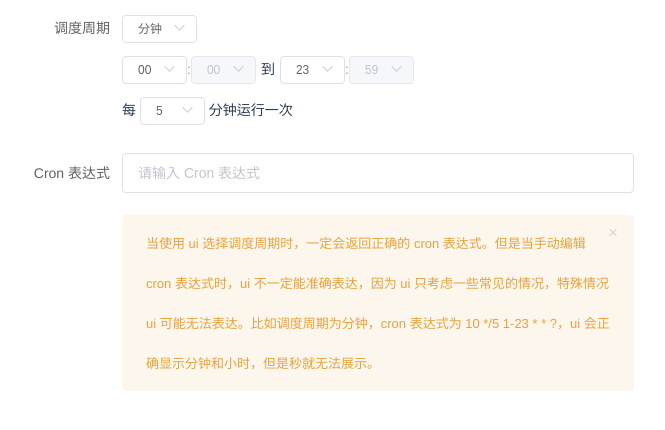
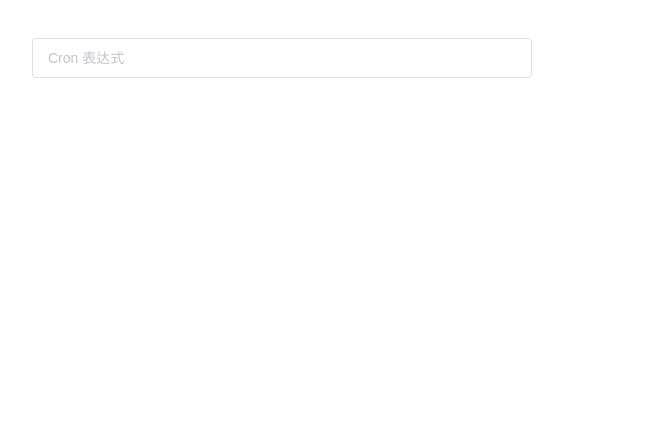
Before and after one commit to willxiao90/cron-picker-vue, a Vue app: page / in a window 1280 px wide. Shown: the top 430 px of the page, without its empty margins (6-671 px from the left). Built offline with nearby package versions, Linux system fonts and the light colour scheme.

Commit message:
feat: 去掉反解析功能 & ui 改为弹窗形式

```diff
--- a/example/App.vue
+++ b/example/App.vue
@@ -1,44 +1,44 @@
 <template>
   <div id="app">
-    <el-form  label-width="120px">
-      <el-form-item label="调度周期">
-        <cron-picker :interval="interval" :cron="cron" @change="onChange" />
-      </el-form-item>
-      <el-form-item label="Cron 表达式">
-        <el-input v-model="cron" placeholder="请输入 Cron 表达式" />
-      </el-form-item>
-      <el-form-item label="">
-        <el-alert
-        title="当使用 ui 选择调度周期时，一定会返回正确的 cron 表达式。但是当手动编辑 cron 表达式时，ui 不一定能准确表达，因为 ui 只考虑一些常见的情况，特殊情况 ui 可能无法表达。比如调度周期为分钟，cron 表达式为 10 */5 1-23 * * ?，ui 会正确显示分钟和小时，但是秒就无法展示。"
-        type="warning">
-      </el-alert>
-      </el-form-item>
-    </el-form>
+    <el-popover v-model="popoverVisible" width="480">
+      <cron-picker @change="onChange" @close="close()" />
+      <el-input
+        slot="reference"
+        v-model="cron"
+        placeholder="Cron 表达式"
+        style="width: 500px"
+      />
+    </el-popover>
   </div>
 </template>
 
 <script>
-import CronPicker from '../src/components/index.vue'
+import CronPicker from "../src/components/index.vue";
 
 export default {
-  name: 'App',
+  name: "App",
   components: {
-    CronPicker
+    CronPicker,
   },
-  data(){
+  data() {
     return {
-      interval: 'minute',
-      cron: ''
-    }
+      popoverVisible: false, // 是否显示 popover 提示框
+      cron: "", // Cron 表达式
+    };
   },
   methods: {
-    onChange(res) {
-      console.log(res)
-      this.interval = res.interval
-      this.cron = res.cron
+    // change 事件会返回新的 cron 表达式
+    onChange(cron) {
+      console.log(cron);
+      this.cron = cron;
+      this.close();
     },
-  }
-}
+    // 关闭 popover 提示框
+    close() {
+      this.popoverVisible = false;
+    },
+  },
+};
 </script>
 
 <style>
@@ -47,6 +47,6 @@ export default {
   -webkit-font-smoothing: antialiased;
   -moz-osx-font-smoothing: grayscale;
   color: #2c3e50;
-  width: 50%;
+  padding: 30px;
 }
 </style>
--- a/src/components/CronDay.vue
+++ b/src/components/CronDay.vue
@@ -1,9 +1,14 @@
 <template>
   <div>
     <div>
-      <div>
-        小时
-        <el-select v-model="hours" multiple size="mini" style="width: 350px" @change="emitChange()">
+      <div class="cron-picker-row">
+        <el-select
+          v-model="hours"
+          multiple
+          size="mini"
+          style="width: 280px"
+          @change="emitChange()"
+        >
           <el-option
             v-for="item in hourOptions"
             :key="item.value"
@@ -11,11 +16,17 @@
             :value="item.value"
           />
         </el-select>
+        小时，
       </div>
 
-      <div>
+      <div class="cron-picker-row">
         分钟
-        <el-select v-model="minute" size="mini" style="width: 65px" @change="emitChange()">
+        <el-select
+          v-model="minute"
+          size="mini"
+          style="width: 65px"
+          @change="emitChange()"
+        >
           <el-option
             v-for="item in minuteOptions"
             :key="item.value"
@@ -30,14 +41,13 @@
 </template>
 
 <script>
-
 export default {
-  name: 'CronDay',
+  name: "CronDay",
   data() {
     return {
       hours: [0],
-      minute: 0
-    }
+      minute: 0,
+    };
   },
   computed: {
     hourOptions() {
@@ -45,56 +55,49 @@ export default {
         if (i < 10) {
           return {
             value: i,
-            label: '0' + i
-          }
+            label: "0" + i,
+          };
         } else {
           return {
             value: i,
-            label: i
-          }
+            label: i,
+          };
         }
-      })
+      });
     },
     minuteOptions() {
       return Array.from(Array(60), (_, i) => {
         if (i < 10) {
           return {
             value: i,
-            label: '0' + i
-          }
+            label: "0" + i,
+          };
         } else {
           return {
             value: i,
-            label: i
-          }
+            label: i,
+          };
         }
-      })
+      });
     },
     cronExp() {
       if (this.hours.length === 0) {
-        return `0 ${this.minute} * * * ?`
+        return `0 ${this.minute} * * * ?`;
       }
-      return `0 ${this.minute} ${this.hours.join(',')} * * ?`
-    }
+      return `0 ${this.minute} ${this.hours.join(",")} * * ?`;
+    },
   },
   methods: {
-    init(value) {
-      const tempArr = value.split(' ')
-      this.minute = Number(tempArr[1])
-      if(tempArr[2] === '*'){
-        this.hours = []
-      }else{
-        const hourArr = tempArr[2].split(',')
-      this.hours = hourArr.filter(v => v !== '').map(v => Number(v))
-      }
+    emitChange() {
+      this.$emit("change", this.cronExp);
     },
-    emitChange() {
-      this.$emit('change', this.cronExp)
-    }
-  }
-}
+    reset() {
+      this.hours = [0];
+      this.minute = 0;
+      this.emitChange();
+    },
+  },
+};
 </script>
 
-<style scoped>
-
-</style>
+<style scoped></style>
--- a/src/components/CronHour.vue
+++ b/src/components/CronHour.vue
@@ -1,7 +1,12 @@
 <template>
   <div>
-    <div>
-      <el-select v-model="hourBegin" size="mini" style="width: 65px" @change="emitChange()">
+    <div class="cron-picker-row">
+      <el-select
+        v-model="hourBegin"
+        size="mini"
+        style="width: 65px"
+        @change="emitChange()"
+      >
         <el-option
           v-for="item in hourOptions"
           :key="item.value"
@@ -16,7 +21,12 @@
 
       <span style="margin: 0 5px">到</span>
 
-      <el-select v-model="hourEnd" size="mini" style="width: 65px" @change="emitChange()">
+      <el-select
+        v-model="hourEnd"
+        size="mini"
+        style="width: 65px"
+        @change="emitChange()"
+      >
         <el-option
           v-for="item in hourOptions"
           :key="item.value"
@@ -30,9 +40,14 @@
       </el-select>
     </div>
 
-    <div>
+    <div class="cron-picker-row">
       每
-      <el-select v-model="perHour" size="mini" style="width: 65px" @change="emitChange()">
+      <el-select
+        v-model="perHour"
+        size="mini"
+        style="width: 65px"
+        @change="emitChange()"
+      >
         <el-option
           v-for="item in hourOptions2"
           :key="item"
@@ -41,7 +56,12 @@
         />
       </el-select>
       小时，分钟
-      <el-select v-model="minute" size="mini" style="width: 65px" @change="emitChange()">
+      <el-select
+        v-model="minute"
+        size="mini"
+        style="width: 65px"
+        @change="emitChange()"
+      >
         <el-option
           v-for="item in minuteOptions"
           :key="item.value"
@@ -55,16 +75,15 @@
 </template>
 
 <script>
-
 export default {
-  name: 'CronHour',
+  name: "CronHour",
   data() {
     return {
       hourBegin: 0,
       hourEnd: 23,
       perHour: 1,
-      minute: 0
-    }
+      minute: 0,
+    };
   },
   computed: {
     hourOptions() {
@@ -72,57 +91,55 @@ export default {
         if (i < 10) {
           return {
             value: i,
-            label: '0' + i
-          }
+            label: "0" + i,
+          };
         } else {
           return {
             value: i,
-            label: i
-          }
+            label: i,
+          };
         }
-      })
+      });
     },
     hourOptions2() {
-      return Array.from(Array(12), (_, i) => i + 1)
+      return Array.from(Array(12), (_, i) => i + 1);
     },
     minuteOptions() {
       return Array.from(Array(60), (_, i) => {
         if (i < 10) {
           return {
             value: i,
-            label: '0' + i
-          }
+            label: "0" + i,
+          };
         } else {
           return {
             value: i,
-            label: i
-          }
+            label: i,
+          };
         }
-      })
+      });
     },
     cronExp() {
-      return `0 ${this.minute} ${this.hourBegin}-${this.hourEnd}/${this.perHour} * * ?`
-    }
+      return `0 ${this.minute} ${this.hourBegin}-${this.hourEnd}/${this.perHour} * * ?`;
+    },
   },
   methods: {
-    init(value) {
-      const tempArr = value.split(' ')
-      this.minute = Number(tempArr[1])
-      const hourArr = tempArr[2].split('/')
-      this.perHour = Number(hourArr[1])
-      const hourArr2 = hourArr[0].split('-')
-      this.hourBegin = Number(hourArr2[0])
-      this.hourEnd = Number(hourArr2[1])
+    emitChange() {
+      this.$emit("change", this.cronExp);
     },
-    emitChange() {
-      this.$emit('change', this.cronExp)
-    }
-  }
-}
+    reset() {
+      this.hourBegin = 0;
+      this.hourEnd = 23;
+      this.perHour = 1;
+      this.minute = 0;
+      this.emitChange();
+    },
+  },
+};
 </script>
 
 <style scoped>
-.divider{
-  color: #949AA6;
+.divider {
+  color: #949aa6;
 }
 </style>
--- a/src/components/CronMinute.vue
+++ b/src/components/CronMinute.vue
@@ -1,7 +1,12 @@
 <template>
   <div>
-    <div>
-      <el-select v-model="hourBegin" size="mini" style="width: 65px" @change="emitChange()">
+    <div class="cron-picker-row">
+      <el-select
+        v-model="hourBegin"
+        size="mini"
+        style="width: 65px"
+        @change="emitChange()"
+      >
         <el-option
           v-for="item in hourOptions"
           :key="item.value"
@@ -16,7 +21,12 @@
 
       <span style="margin: 0 5px">到</span>
 
-      <el-select v-model="hourEnd" size="mini" style="width: 65px" @change="emitChange()">
+      <el-select
+        v-model="hourEnd"
+        size="mini"
+        style="width: 65px"
+        @change="emitChange()"
+      >
         <el-option
           v-for="item in hourOptions"
           :key="item.value"
@@ -30,9 +40,14 @@
       </el-select>
     </div>
 
-    <div>
+    <div class="cron-picker-row">
       每
-      <el-select v-model="perMinute" size="mini" style="width: 65px" @change="emitChange()">
+      <el-select
+        v-model="perMinute"
+        size="mini"
+        style="width: 65px"
+        @change="emitChange()"
+      >
         <el-option
           v-for="item in minuteOptions"
           :key="item"
@@ -46,15 +61,14 @@
 </template>
 
 <script>
-
 export default {
-  name: 'CronMinute',
+  name: "CronMinute",
   data() {
     return {
       hourBegin: 0,
       hourEnd: 23,
-      perMinute: 5
-    }
+      perMinute: 5,
+    };
   },
   computed: {
     hourOptions() {
@@ -62,41 +76,39 @@ export default {
         if (i < 10) {
           return {
             value: i,
-            label: '0' + i
-          }
+            label: "0" + i,
+          };
         } else {
           return {
             value: i,
-            label: i
-          }
+            label: i,
+          };
         }
-      })
+      });
     },
     minuteOptions() {
-      return [5, 10, 15, 20, 30]
+      return [5, 10, 15, 20, 30];
     },
     cronExp() {
-      return `0 */${this.perMinute} ${this.hourBegin}-${this.hourEnd} * * ?`
-    }
+      return `0 */${this.perMinute} ${this.hourBegin}-${this.hourEnd} * * ?`;
+    },
   },
   methods: {
-    init(value) {
-      const tempArr = value.split(' ')
-      const minuteArr = tempArr[1].split('/')
-      this.perMinute = Number(minuteArr[1])
-      const hourArr = tempArr[2].split('-')
-      this.hourBegin = Number(hourArr[0])
-      this.hourEnd = Number(hourArr[1])
+    emitChange() {
+      this.$emit("change", this.cronExp);
     },
-    emitChange() {
-      this.$emit('change', this.cronExp)
-    }
-  }
-}
+    reset() {
+      this.hourBegin = 0;
+      this.hourEnd = 23;
+      this.perMinute = 5;
+      this.emitChange();
+    },
+  },
+};
 </script>
 
 <style scoped>
-.divider{
-  color: #949AA6;
+.divider {
+  color: #949aa6;
 }
 </style>
--- a/src/components/CronMonth.vue
+++ b/src/components/CronMonth.vue
@@ -1,8 +1,13 @@
 <template>
   <div>
-    <div>
-      <div>
-        <el-select v-model="days" multiple size="mini" style="width: 350px" @change="emitChange()">
+    <div class="cron-picker-row">
+      <el-select
+        v-model="days"
+        multiple
+        size="mini"
+        style="width: 280px"
+        @change="emitChange()"
+      >
         <el-option
           v-for="item in dayOptions"
           :key="item"
@@ -13,9 +18,14 @@
       日，
     </div>
 
-      <div>
+    <div class="cron-picker-row">
       小时
-        <el-select v-model="hour" size="mini" style="width: 65px" @change="emitChange()">
+      <el-select
+        v-model="hour"
+        size="mini"
+        style="width: 65px"
+        @change="emitChange()"
+      >
         <el-option
           v-for="item in hourOptions"
           :key="item.value"
@@ -24,7 +34,12 @@
         />
       </el-select>
       ，分钟
-        <el-select v-model="minute" size="mini" style="width: 65px" @change="emitChange()">
+      <el-select
+        v-model="minute"
+        size="mini"
+        style="width: 65px"
+        @change="emitChange()"
+      >
         <el-option
           v-for="item in minuteOptions"
           :key="item.value"
@@ -35,80 +50,71 @@
       运行一次
     </div>
   </div>
-  </div>
 </template>
 
 <script>
-
 export default {
-  name: 'CronMonth',
+  name: "CronMonth",
   data() {
     return {
       days: [1],
       hour: 0,
-      minute: 0
-    }
+      minute: 0,
+    };
   },
   computed: {
     dayOptions() {
-      return Array.from(Array(31), (_, i) => i + 1)
+      return Array.from(Array(31), (_, i) => i + 1);
     },
     hourOptions() {
       return Array.from(Array(24), (_, i) => {
         if (i < 10) {
           return {
             value: i,
-            label: '0' + i
-          }
+            label: "0" + i,
+          };
         } else {
           return {
             value: i,
-            label: i
+            label: i,
+          };
         }
-        }
-      })
+      });
     },
     minuteOptions() {
       return Array.from(Array(60), (_, i) => {
         if (i < 10) {
           return {
             value: i,
-            label: '0' + i
-          }
+            label: "0" + i,
+          };
         } else {
           return {
             value: i,
-            label: i
+            label: i,
+          };
         }
-        }
-      })
+      });
     },
     cronExp() {
       if (this.days.length === 0) {
-        return `0 ${this.minute} ${this.hour} * * ?`
+        return `0 ${this.minute} ${this.hour} * * ?`;
       }
-      return `0 ${this.minute} ${this.hour} ${this.days.join(',')} * ?`
-    }
+      return `0 ${this.minute} ${this.hour} ${this.days.join(",")} * ?`;
+    },
   },
   methods: {
-    init(value) {
-      const tempArr = value.split(' ')
-      this.minute = Number(tempArr[1])
-      this.hour = Number(tempArr[2])
-      if(tempArr[3] === '*'){
-        this.days = []
-      }else{
-        const dayArr = tempArr[3].split(',')
-        this.days = dayArr.filter(v => v !== '').map(v => Number(v))
-      }
+    emitChange() {
+      this.$emit("change", this.cronExp);
     },
-    emitChange() {
-      this.$emit('change', this.cronExp)
-    }
-  }
-}
+    reset() {
+      this.days = [1];
+      this.hour = 0;
+      this.minute = 0;
+      this.emitChange();
+    },
+  },
+};
 </script>
 
-<style scoped>
-
-</style>
+<style scoped></style>
--- a/src/components/CronWeek.vue
+++ b/src/components/CronWeek.vue
@@ -1,8 +1,13 @@
 <template>
   <div>
-    <div>
-      <div>
-        <el-select v-model="weeks" multiple size="mini" style="width: 350px" @change="emitChange()">
+    <div class="cron-picker-row">
+      <el-select
+        v-model="weeks"
+        multiple
+        size="mini"
+        style="width: 280px"
+        @change="emitChange()"
+      >
         <el-option
           v-for="item in weekOptions"
           :key="item.value"
@@ -12,9 +17,14 @@
       </el-select>
     </div>
 
-      <div>
+    <div class="cron-picker-row">
       小时
-        <el-select v-model="hour" size="mini" style="width: 65px" @change="emitChange()">
+      <el-select
+        v-model="hour"
+        size="mini"
+        style="width: 65px"
+        @change="emitChange()"
+      >
         <el-option
           v-for="item in hourOptions"
           :key="item.value"
@@ -23,7 +33,12 @@
         />
       </el-select>
       ，分钟
-        <el-select v-model="minute" size="mini" style="width: 65px" @change="emitChange()">
+      <el-select
+        v-model="minute"
+        size="mini"
+        style="width: 65px"
+        @change="emitChange()"
+      >
         <el-option
           v-for="item in minuteOptions"
           :key="item.value"
@@ -34,101 +49,100 @@
       运行一次
     </div>
   </div>
-  </div>
 </template>
 
 <script>
-
 export default {
-  name: 'CronWeek',
+  name: "CronWeek",
   data() {
     return {
       weeks: [1],
       hour: 0,
-      minute: 0
-    }
+      minute: 0,
+    };
   },
   computed: {
     weekOptions() {
-      return [{
+      return [
+        {
           value: 1,
-        label: '周一'
-      }, {
+          label: "周一",
+        },
+        {
           value: 2,
-        label: '周二'
-      }, {
+          label: "周二",
+        },
+        {
           value: 3,
-        label: '周三'
-      }, {
+          label: "周三",
+        },
+        {
           value: 4,
-        label: '周四'
-      }, {
+          label: "周四",
+        },
+        {
           value: 5,
-        label: '周五'
-      }, {
+          label: "周五",
+        },
+        {
           value: 6,
-        label: '周六'
-      }, {
+          label: "周六",
+        },
+        {
           value: 7,
-        label: '周日'
-      }]
+          label: "周日",
+        },
+      ];
     },
     hourOptions() {
       return Array.from(Array(24), (_, i) => {
         if (i < 10) {
           return {
             value: i,
-            label: '0' + i
-          }
+            label: "0" + i,
+          };
         } else {
           return {
             value: i,
-            label: i
+            label: i,
+          };
         }
-        }
-      })
+      });
     },
     minuteOptions() {
       return Array.from(Array(60), (_, i) => {
         if (i < 10) {
           return {
             value: i,
-            label: '0' + i
-          }
+            label: "0" + i,
+          };
         } else {
           return {
             value: i,
-            label: i
+            label: i,
+          };
         }
-        }
-      })
+      });
     },
     cronExp() {
       if (this.weeks.length === 0) {
-        return `0 ${this.minute} ${this.hour} ? * *`
+        return `0 ${this.minute} ${this.hour} ? * *`;
       }
-      return `0 ${this.minute} ${this.hour} ? * ${this.weeks.join(',')}`
-    }
+      return `0 ${this.minute} ${this.hour} ? * ${this.weeks.join(",")}`;
+    },
   },
   methods: {
-    init(value) {
-      const tempArr = value.split(' ')
-      this.minute = Number(tempArr[1])
-      this.hour = Number(tempArr[2])
-      if(tempArr[5] === '*'){
-        this.weeks = []
-      }else{
-        const weekArr = tempArr[5].split(',')
-        this.weeks = weekArr.filter(v => v !== '').map(v => Number(v))
-      }
+    emitChange() {
+      this.$emit("change", this.cronExp);
     },
-    emitChange() {
-      this.$emit('change', this.cronExp)
-    }
-  }
-}
+    reset() {
+      this.weeks = [1];
+      this.hour = 0;
+      this.minute = 0;
+      this.emitChange();
+    },
+  },
+};
 </script>
 
-<style scoped>
-
-</style>
+<style scoped></style>
--- a/src/components/index.vue
+++ b/src/components/index.vue
@@ -1,7 +1,17 @@
 <template>
+  <div class="cron-picker">
+    <div class="form-group">
+      <div class="form-label">
+        <span>调度周期：</span>
+      </div>
+      <div class="form-item">
         <div>
-    <div>
-      <el-select v-model="type" size="mini" style="width: 75px" @change="onTypeChange">
+          <el-select
+            v-model="type"
+            size="mini"
+            style="width: 75px"
+            @change="onTypeChange"
+          >
             <el-option
               v-for="item in typeOptions"
               :key="item.value"
@@ -13,109 +23,130 @@
 
         <component :is="currentComponent" ref="picker" @change="onChange" />
       </div>
+    </div>
+
+    <div class="form-group">
+      <div class="form-label">
+        <span>Cron：</span>
+      </div>
+      <div class="form-item">
+        <el-input
+          size="mini"
+          :value="cron"
+          style="width: 280px"
+          disabled
+        ></el-input>
+      </div>
+    </div>
+
+    <div class="footer">
+      <el-button type="primary" size="small" @click="confirm()">保存</el-button>
+      <el-button type="default" size="small" @click="close()">关闭</el-button>
+    </div>
+  </div>
 </template>
 
 <script>
-import CronMinute from './CronMinute.vue'
-import CronHour from './CronHour.vue'
-import CronDay from './CronDay.vue'
-import CronWeek from './CronWeek.vue'
-import CronMonth from './CronMonth.vue'
+import CronMinute from "./CronMinute.vue";
+import CronHour from "./CronHour.vue";
+import CronDay from "./CronDay.vue";
+import CronWeek from "./CronWeek.vue";
+import CronMonth from "./CronMonth.vue";
 
 export default {
-  name: 'CronPicker',
+  name: "CronPicker",
   components: {
     CronMinute,
     CronHour,
     CronDay,
     CronWeek,
-    CronMonth
-  },
-  props: {
-    // 调度周期
-    interval: {
-      type: String,
-      default: 'minute'
-    },
-    // Cron 表达式
-    cron: {
-      type: String,
-      default: ''
-    }
+    CronMonth,
   },
   data() {
     return {
-      type: 'minute',
+      type: "minute", // 调度周期
+      cron: "", // Cron 表达式
       typeOptions: [
         {
-          value: 'minute',
-          label: '分钟'
+          value: "minute",
+          label: "分钟",
         },
         {
-          value: 'hour',
-          label: '小时'
+          value: "hour",
+          label: "小时",
         },
         {
-          value: 'day',
-          label: '天'
+          value: "day",
+          label: "天",
         },
         {
-          value: 'week',
-          label: '周'
+          value: "week",
+          label: "周",
         },
         {
-          value: 'month',
-          label: '月'
-        }
-      ]
-    }
+          value: "month",
+          label: "月",
+        },
+      ],
+    };
   },
   computed: {
     currentComponent() {
-      return 'cron-' + this.type
-    }
+      return "cron-" + this.type;
     },
-  watch: {
-    interval: {
-      handler: function(newVal, oldVal) {
-        // console.log(newVal, oldVal)
-        this.type = newVal || 'minute'
-      },
-      immediate: true
-    },
-    cron: {
-      handler: function(newVal, oldVal) {
-        // console.log(newVal, oldVal)
-        if (newVal) {
-          this.$nextTick(() => {
-            this.$refs.picker.init(newVal)
-          })
-        }
-      },
-      immediate: true
-    }
   },
   methods: {
     onTypeChange(type) {
       this.$nextTick(() => {
-        const cron = this.$refs.picker.cronExp
+        const cron = this.$refs.picker.cronExp;
         // console.log(type, cron)
-        this.$emit('change', {
-          interval: type,
-          cron
-        })
-      })
+        this.cron = cron;
+      });
     },
     onChange(cron) {
-      this.$emit('change', {
-        interval: this.interval,
-        cron
-      })
-    }
-  }
-}
+      this.cron = cron;
+    },
+    confirm() {
+      this.$emit("change", this.cron);
+
+      this.$nextTick(() => {
+        this.$refs.picker.reset();
+      });
+    },
+    close() {
+      this.$emit("close");
+    },
+  },
+};
 </script>
 
+<style>
+.cron-picker {
+  width: 400px;
+}
+
+.cron-picker-row {
+  margin-top: 10px;
+}
+</style>
+
 <style scoped>
+.form-group {
+  display: flex;
+  margin-bottom: 15px;
+}
 
+.form-label {
+  width: 70px;
+  text-align: right;
+}
+
+.form-item {
+  flex: 1;
+}
+
+.footer {
+  display: flex;
+  justify-content: center;
+}
 </style>
```
Also changed, not shown: public/snapshot.png, 12 other files (tests, documents, lock files or other folders). Lines whose indentation alone changed are shown as unchanged.
